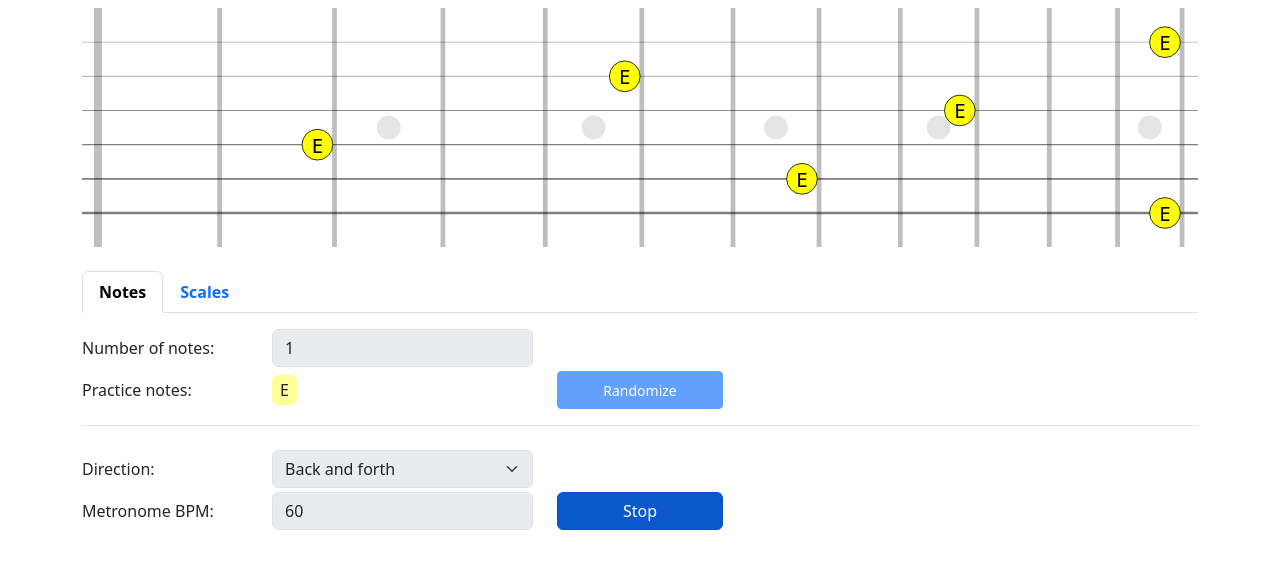
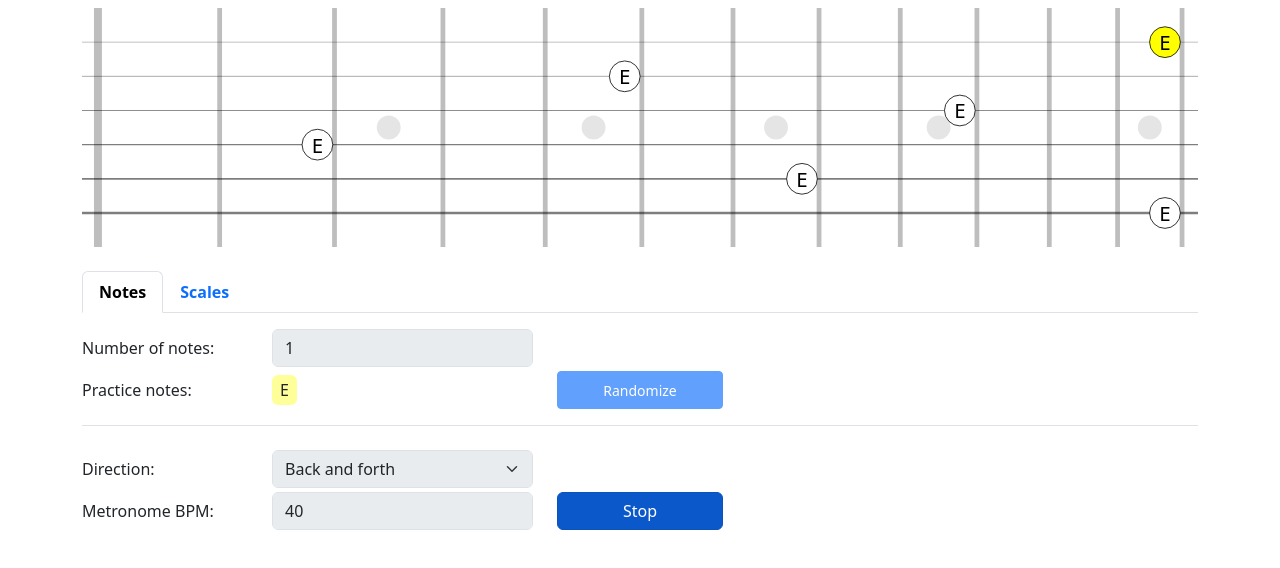
Before and after one commit to styopa/fretboard, a website with bundled scripts: page index.html in a window 1280 px wide. Both pictures are taken after a click on the button "Play". Shown: the part 108-676 px from the top of the page. Built offline with nearby package versions, Linux system fonts and the light colour scheme.

Commit message:
Cycle in reverse

```diff
--- a/fretboard.css
+++ b/fretboard.css
@@ -47,8 +47,8 @@
   stroke: none;
 }
 
-.hilite {
-  fill: var(--bs-primary) !important;
+.unselected circle {
+  fill: Canvas !important;
 }
 
 .note-c {
--- a/fretboard.mjs
+++ b/fretboard.mjs
@@ -24,13 +24,15 @@ function toggleMetronome() {
   btn_play.textContent = input_bpm.disabled ? 'Stop' : 'Play';
 
   if (intervalId === undefined) {
+    svg_fretboard.markers.selectAll(false);
     const delay = 60000 / parseInt(bpm.value, 10);
     intervalId = setInterval(() => {
-      //fretboard.nextMark();
+      svg_fretboard.markers.selectNext();
     }, delay);
   } else {
     clearInterval(intervalId);
     intervalId = undefined;
+    svg_fretboard.markers.selectAll(true);
   }
 }
 
--- a/index.html
+++ b/index.html
@@ -51,8 +51,8 @@
           <div class="col-3">
             <select id="direction" class="form-select form-control">
               <option selected="selected" value="0">Back and forth</option>
-              <option value="1">Low string to high</option>
-              <option value="2">High string to low</option>
+              <option value="1">Low string to high, forward</option>
+              <option value="2">High string to low, reverse</option>
             </select>
           </div>
         </div>
@@ -61,7 +61,7 @@
             <label for="bpm" class="col-form-label">Metronome BPM:</label>
           </div>
           <div class="col-3">
-            <input class="form-control" type="number" id="bpm" min="1" max="200" value="60" />
+            <input class="form-control" type="number" id="bpm" min="1" max="200" value="40" />
           </div>
           <div class="col-2 d-grid gap-2">
             <button id="play_btn" class="btn btn-primary" data-bs-toggle="button">Play</button>
--- a/modules/fretboard.mjs
+++ b/modules/fretboard.mjs
@@ -60,7 +60,9 @@ class Group extends SvgContainer {
 }
 
 class MarkerGroup extends Group {
-  markers = [];
+  items = [];
+  i;
+  direction;
 
   constructor(fret_positions, string_positions, note_positions) {
     super();
@@ -71,18 +73,38 @@ class MarkerGroup extends Group {
       for (const pos of note_positions[i]) {
         const x = fret_positions[pos.pos] - radius;
         const marker = new Marker(x, y, radius, pos.note.toClassName(), pos.note);
-        this.markers.push(marker);
+        this.items.push({marker: marker, note: pos.note});
         this.appendChild(marker);
       }
     }
   }
 
-  clearSelection() {
-    this.markers.map((marker) => marker.unselect());
+  setDirection(direction) {
+    this.direction = (direction == 0) ? 0 : (direction / direction);
+  }
+
+  selectNext() {
+    if (this.i === undefined) {
+      // first iteration
+      this.i = 0;
+    } else {
+      this.items[this.i].marker.setSelection(false);
+      this.i = (this.i + 1) % this.items.length;
+    }
+    const current = this.items[this.i];
+    current.marker.setSelection(true);
+    return current.note;
+  }
+
+  selectAll(value = true) {
+    this.items.map((item) => item.marker.setSelection(value));
+    this.i = undefined;
   }
 }
 
 class Marker extends Group {
+  static unselected = 'unselected';
+
   circle;
   text;
 
@@ -112,8 +134,12 @@ class Marker extends Group {
     }
   }
 
-  toggleHighlight() {
-    this.element.classList.toggle('hilite');
+  setSelection(value) {
+    if (value) {
+      this.element.classList.remove(this.constructor.unselected);
+    } else {
+      this.element.classList.add(this.constructor.unselected);
+    }
   }
 }
 
@@ -181,8 +207,7 @@ export class FretboardImage {
     const markers = new MarkerGroup(
       this.fret_positions,
       this.string_positions,
-      this.tuning.findNotes(notes),
-      notes
+      this.tuning.findNotes(notes)
     );
     if (this.markers === undefined) {
       this.svg.appendChild(markers.element);
--- a/modules/note.mjs
+++ b/modules/note.mjs
@@ -86,6 +86,6 @@ export class Tuning {
   }
 
   findNotes(notes) {
-    return this.strings.map((string) => notes.map((note) => ({pos: string.indexOf(note), note: note})));
+    return this.strings.map((string) => notes.toReversed().map((note) => ({pos: string.indexOf(note), note: note})));
   }
 }
```
